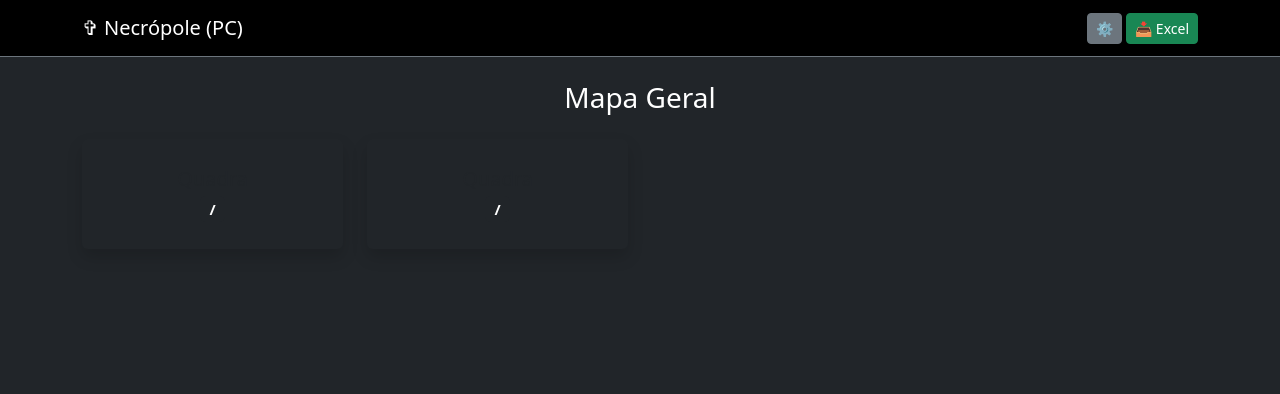
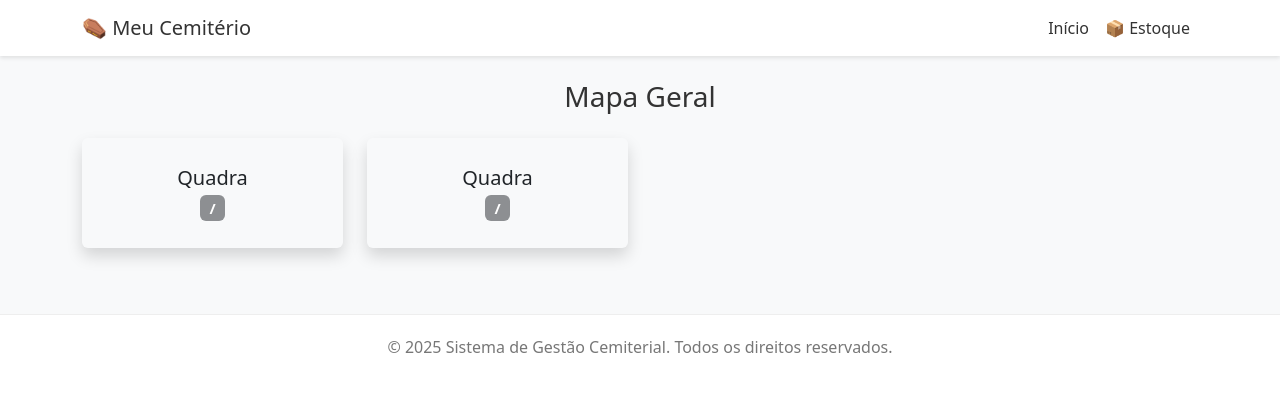
Before and after one commit to jedson22/meu_cemiterio, a Django app: page / in a window 1280 px wide. Shown: the top 394 px of the page. Run offline with Django 4.2, Linux system fonts and the light colour scheme; data comes from the database, SQL or seed files in the repository; data that the repository does not hold is empty.

Commit message:
Update base.html

```diff
--- a/core/templates/core/base.html
+++ b/core/templates/core/base.html
@@ -1,21 +1,81 @@
+{% load static %}
 <!DOCTYPE html>
-<html lang='pt-br'>
-<head><meta charset='utf-8'><meta name='viewport' content='width=device-width, initial-scale=1'>
-<title>Necropole Win</title>
-<link href='https://cdn.jsdelivr.net/npm/bootstrap@5.3.0/dist/css/bootstrap.min.css' rel='stylesheet'>
-<style>
-.status-card{border-left:10px solid}
-.borda-verde{border-color:#198754;bg-color:#d1e7dd}
-.borda-azul{border-color:#0dcaf0;bg-color:#cff4fc}
-.borda-laranja{border-color:#ffc107;bg-color:#fff3cd}
-.borda-vermelha{border-color:#dc3545;bg-color:#f8d7da}
-body{background:#212529;color:#fff}
-</style></head>
+<html lang="pt-br">
+<head>
+    <meta charset="UTF-8">
+    <meta name="viewport" content="width=device-width, initial-scale=1.0">
+    <title>Meu Cemitério - Gestão</title>
+    <link href="https://cdn.jsdelivr.net/npm/bootstrap@5.3.0/dist/css/bootstrap.min.css" rel="stylesheet">
+    <style>
+        body {
+            background-color: #f8f9fa; /* Fundo branco gelo */
+            color: #333; /* Texto escuro */
+        }
+        .navbar {
+            background-color: #ffffff !important; /* Menu branco */
+            box-shadow: 0 2px 4px rgba(0,0,0,0.1);
+        }
+        .navbar-brand, .nav-link {
+            color: #333 !important; /* Texto do menu escuro */
+            font-weight: 500;
+        }
+        .nav-link:hover {
+            color: #0d6efd !important; /* Azul ao passar o mouse */
+        }
+        .card {
+            border: none;
+            box-shadow: 0 2px 5px rgba(0,0,0,0.05);
+            background-color: #fff;
+        }
+        .btn-primary {
+            background-color: #0d6efd;
+            border: none;
+        }
+        footer {
+            margin-top: 50px;
+            padding: 20px 0;
+            background-color: #fff;
+            border-top: 1px solid #eee;
+            text-align: center;
+            color: #777;
+        }
+    </style>
+</head>
 <body>
-<nav class='navbar navbar-dark bg-black mb-4 border-bottom border-secondary'>
-<div class='container'><a class='navbar-brand' href='/'>✞ Necrópole (PC)</a>
-<div><a href='/config/' class='btn btn-secondary btn-sm'>⚙️</a> <a href='/exportar/' class='btn btn-success btn-sm'>📥 Excel</a></div>
-</div></nav>
-<div class='container pb-5'>{% block content %}{% endblock %}</div>
-<script src='https://cdn.jsdelivr.net/npm/bootstrap@5.3.0/dist/js/bootstrap.bundle.min.js'></script>
-</body></html>
+
+    <nav class="navbar navbar-expand-lg navbar-light">
+        <div class="container">
+            <a class="navbar-brand" href="{% url 'index' %}">⚰️ Meu Cemitério</a>
+            <button class="navbar-toggler" type="button" data-bs-toggle="collapse" data-bs-target="#navbarNav">
+                <span class="navbar-toggler-icon"></span>
+            </button>
+            <div class="collapse navbar-collapse" id="navbarNav">
+                <ul class="navbar-nav ms-auto">
+                    <li class="nav-item"><a class="nav-link" href="{% url 'index' %}">Início</a></li>
+                    <li class="nav-item"><a class="nav-link" href="{% url 'lista_estoque' %}">📦 Estoque</a></li>
+                    </ul>
+            </div>
+        </div>
+    </nav>
+
+    <div class="container mt-4">
+        {% if messages %}
+            {% for message in messages %}
+                <div class="alert alert-{{ message.tags }} alert-dismissible fade show">
+                    {{ message }}
+                    <button type="button" class="btn-close" data-bs-dismiss="alert"></button>
+                </div>
+            {% endfor %}
+        {% endif %}
+
+        {% block content %}
+        {% endblock %}
+    </div>
+
+    <footer>
+        <p>&copy; 2025 Sistema de Gestão Cemiterial. Todos os direitos reservados.</p>
+    </footer>
+
+    <script src="https://cdn.jsdelivr.net/npm/bootstrap@5.3.0/dist/js/bootstrap.bundle.min.js"></script>
+</body>
+</html>
```
